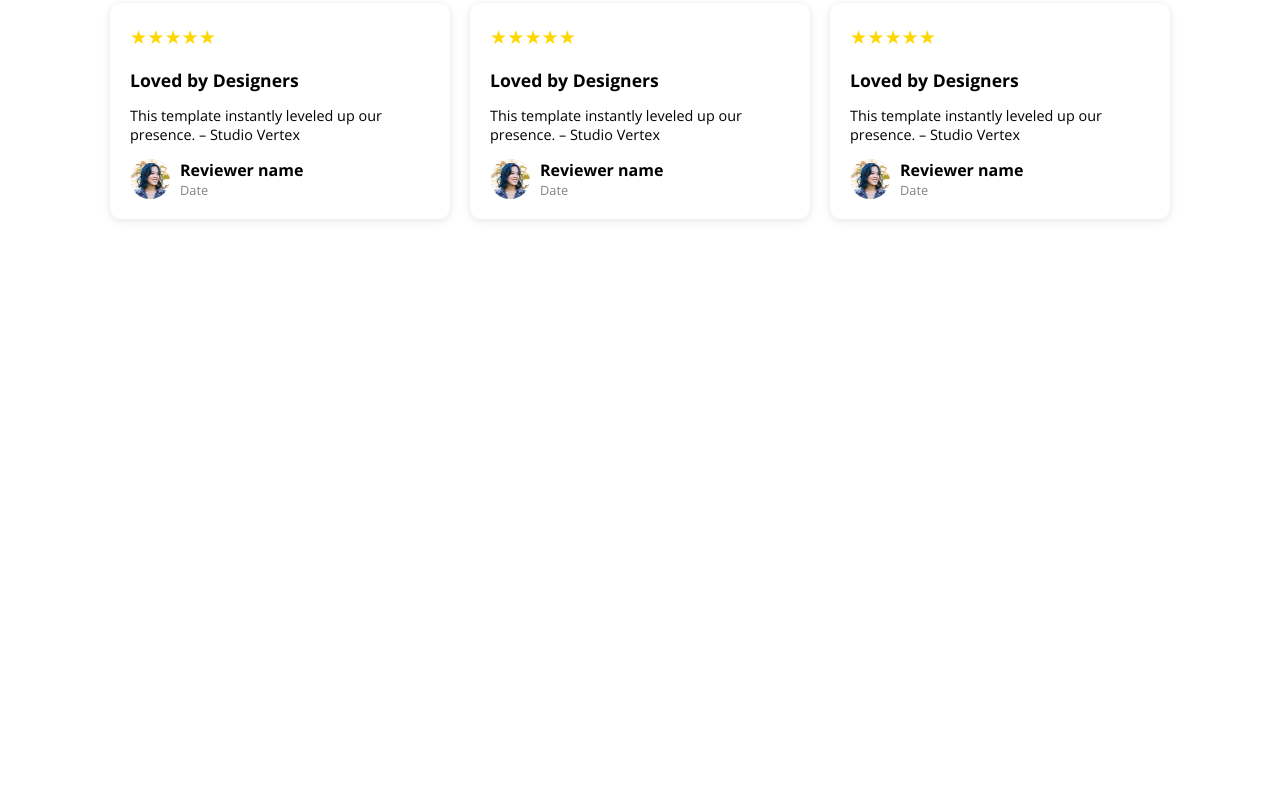
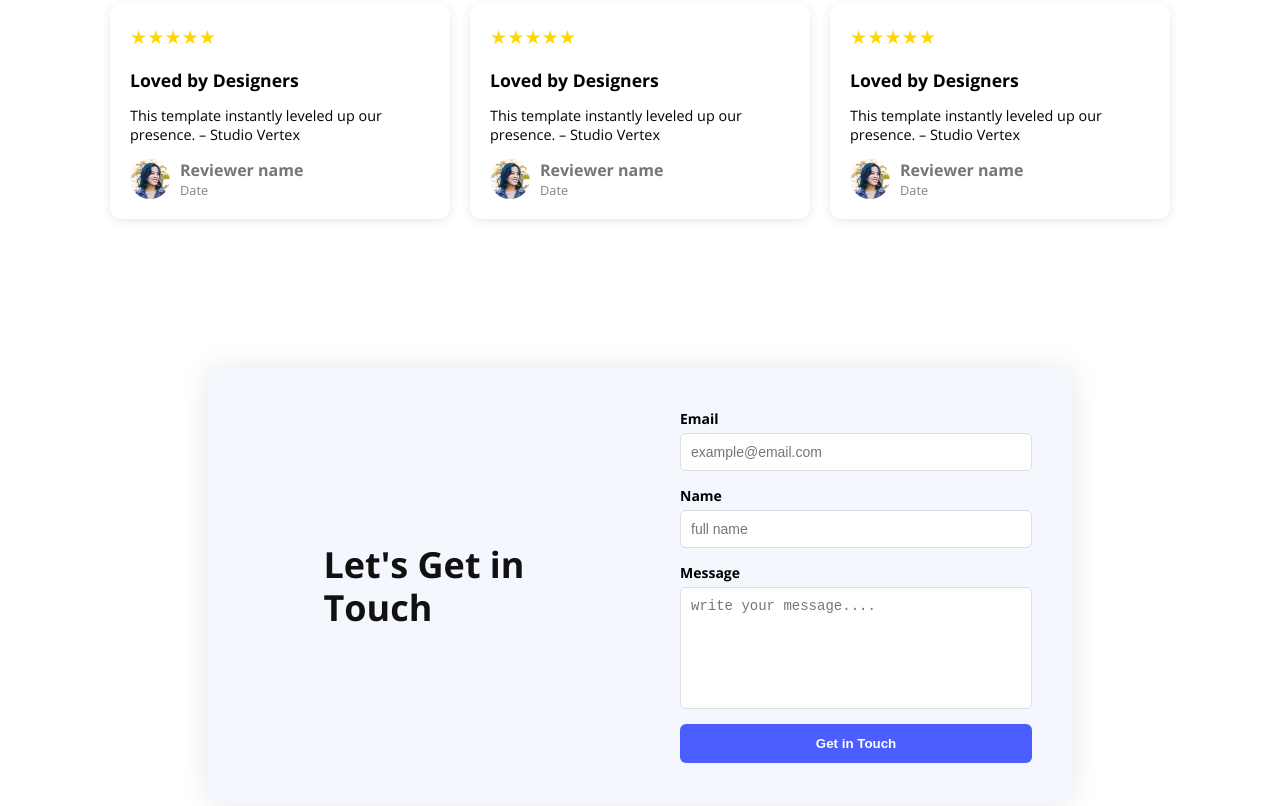
Before and after one commit to ataullahalhasib/frist-assignment, a plain HTML site: page index.html in a window 1280 px wide. Shown: the part 1585-2391 px from the top of the page. Before the commit the page ends 1862 px from the top, so only its background shows below. Drawn offline with nearby package versions, Linux system fonts and the light colour scheme.

```diff
--- a/index.html
+++ b/index.html
@@ -61,7 +61,7 @@
       <div class="reviewer">
         <img src="Assets/avatar.png" alt="" />
         <div>
-          <strong>Reviewer name</strong>
+          <strong class="position">Reviewer name</strong>
           <p class="date">Date</p>
         </div>
       </div>
@@ -75,7 +75,7 @@
       <div class="reviewer">
         <img src="Assets/avatar.png" alt="" />
         <div>
-          <strong>Reviewer name</strong>
+          <strong class="position">Reviewer name</strong>
           <p class="date">Date</p>
         </div>
       </div>
@@ -89,18 +89,40 @@
       <div class="reviewer">
         <img src="Assets/avatar.png" alt="" />
         <div>
-          <strong>Reviewer name</strong>
+          <strong class="position">Reviewer name</strong>
           <p class="date">Date</p>
         </div>
       </div>
     </div>
   </div>
 </section>
+   <section class="all-form">
 
-    </main>
+  <div class="contact-section">
+    <div class="left-side">
+      <h1>Let's Get in <br> Touch</h1>
+    </div>
+    <div class="right-side">
+      <form>
+        <label for="email">Email</label>
+        <input type="email" id="email" placeholder="example@email.com">
 
-    <footer>
+        <label for="name">Name</label>
+        <input type="text" id="name" placeholder="full name">
 
-    </footer>
+        <label for="message">Message</label>
+       <textarea placeholder="write your message...." name="message" id="" cols="30" rows="10"></textarea>
+
+        <button type="submit">Get in Touch</button>
+      </form>
+    </div>
+  </div>
+   </section>
+   </main>
+
+
+
+</footer>
+
 </body>
 </html>
--- a/style/index.css
+++ b/style/index.css
@@ -87,6 +87,7 @@ cursor: pointer;
     border-radius: 15px;
 
 }
+ /* card style */
 
   .testimonial-section {
   text-align: center;
@@ -154,3 +155,64 @@ cursor: pointer;
   color: gray;
   margin: 0;
 }
+.position{
+  color: #757575;
+}
+/* form style */
+
+.contact-section {
+  display: flex;
+  background: white;
+  border-radius: 12px;
+  box-shadow: 0 0 30px rgba(0, 0, 0, 0.1);
+  margin: 100px 200px;
+ background: #f5f7ff;
+}
+
+.left-side {
+  padding: 40px;
+  width: 50%;
+  display: flex;
+  align-items: center;
+  justify-content: center;
+}
+.left-side h1 {
+  font-size: 36px;
+  color: #111;
+  line-height: 1.2;
+}
+.right-side {
+  padding: 40px;
+  width: 50%;
+}
+form {
+  display: flex;
+  flex-direction: column;
+}
+label {
+  font-size: 14px;
+  margin-bottom: 5px;
+  font-weight: bold;
+}
+input, textarea {
+  padding: 10px;
+  margin-bottom: 15px;
+  border: 1px solid #ddd;
+  border-radius: 6px;
+  font-size: 14px;
+}
+textarea {
+  resize: none;
+  height: 100px;
+}
+
+button {
+  padding: 12px;
+  background-color: #4c5eff;
+  color: white;
+  border: none;
+  border-radius: 6px;
+  font-weight: bold;
+  cursor: pointer;
+
+}
```
